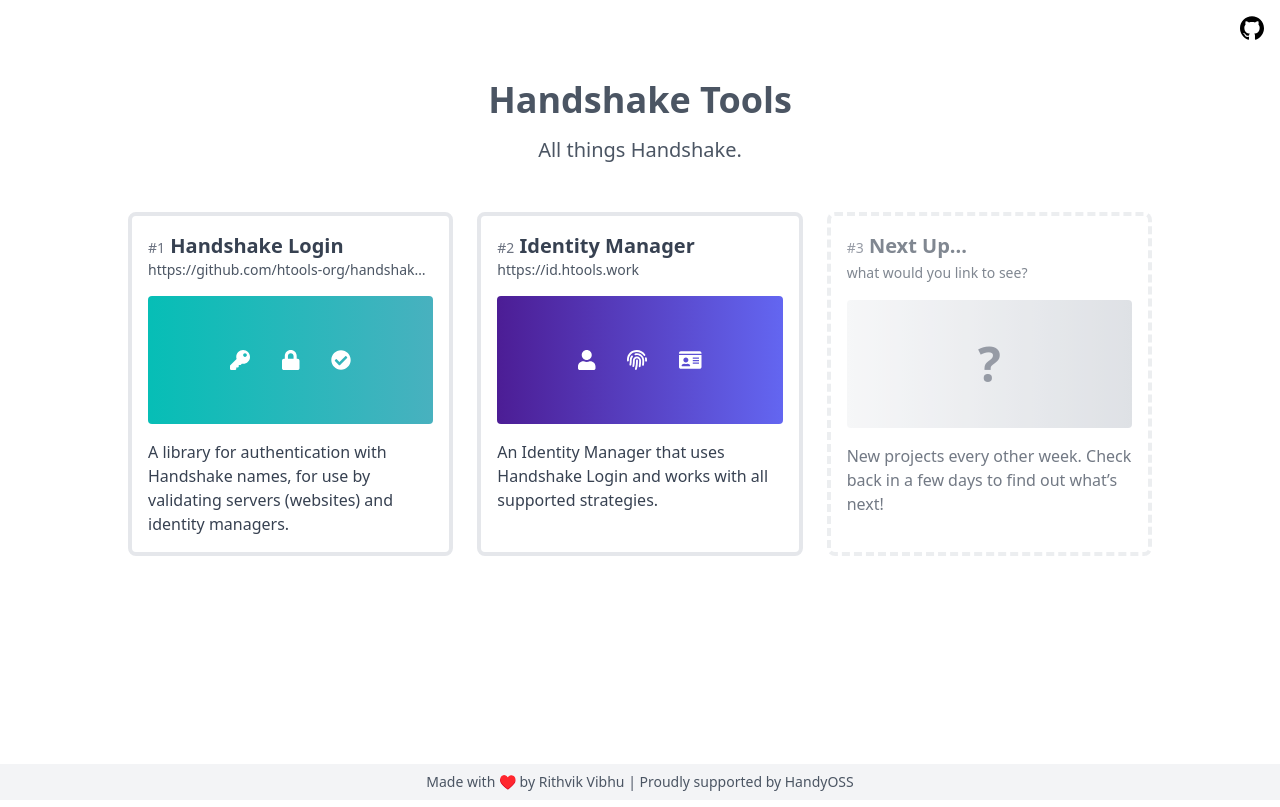
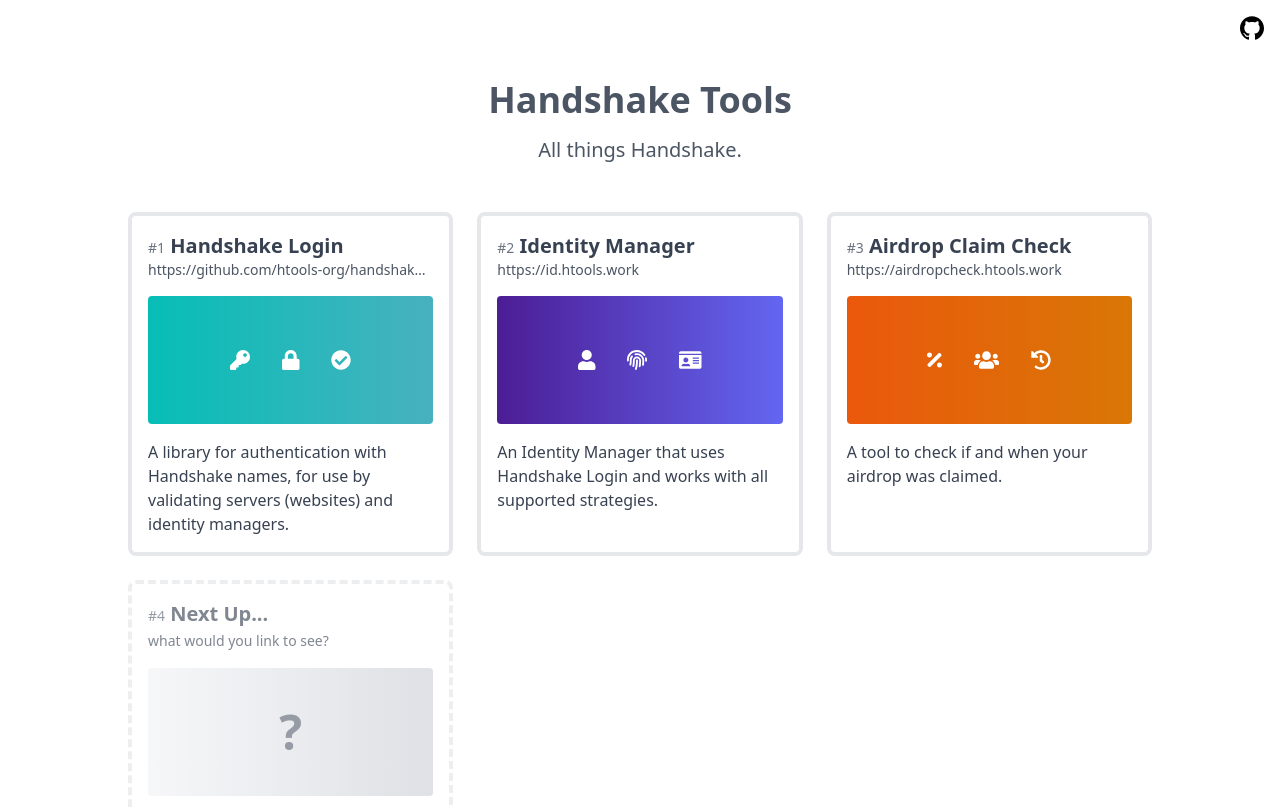
Before and after one commit to htools-org/htools-website, a Vue app: page / in a window 1280 px wide. Shown: the top 807 px of the page. Built offline with nearby package versions, Linux system fonts and the light colour scheme.

Commit message:
Add airdrop claim check

```diff
--- a/src/assets/projects.js
+++ b/src/assets/projects.js
@@ -15,4 +15,11 @@
     icons: ["user", "fingerprint", "id-card"],
     colors: "bg-gradient-to-r from-purple-900 to-indigo-500",
   },
+  {
+    name: "Airdrop Claim Check",
+    description: "A tool to check if and when your airdrop was claimed.",
+    link: "https://airdropcheck.htools.work",
+    icons: ["percentage", "users", "history"],
+    colors: "bg-gradient-to-r from-[#ea580c] to-yellow-600",
+  },
 ];
--- a/src/main.js
+++ b/src/main.js
@@ -8,12 +8,25 @@
   faKey,
   faLock,
   faUser,
+  faPercentage,
+  faUsers,
+  faHistory,
 } from "@fortawesome/free-solid-svg-icons";
 import { FontAwesomeIcon } from "@fortawesome/vue-fontawesome";
 
 import App from "./App.vue";
 import "./index.css";
 
-library.add(faKey, faLock, faCheckCircle, faUser, faFingerprint, faIdCard);
+library.add(
+  faKey,
+  faLock,
+  faCheckCircle,
+  faUser,
+  faFingerprint,
+  faIdCard,
+  faPercentage,
+  faUsers,
+  faHistory
+);
 
 createApp(App).component("font-awesome-icon", FontAwesomeIcon).mount("#app");
--- a/tailwind.config.js
+++ b/tailwind.config.js
@@ -1,6 +1,6 @@
 module.exports = {
-  mode: 'jit',
-  purge: ['./index.html', './src/**/*.{vue,js,ts,jsx,tsx}'],
+  mode: "jit",
+  purge: ["./index.html", "./src/**/*.{vue,js,ts,jsx,tsx}"],
   darkMode: false, // or 'media' or 'class'
   theme: {
     extend: {},
```
